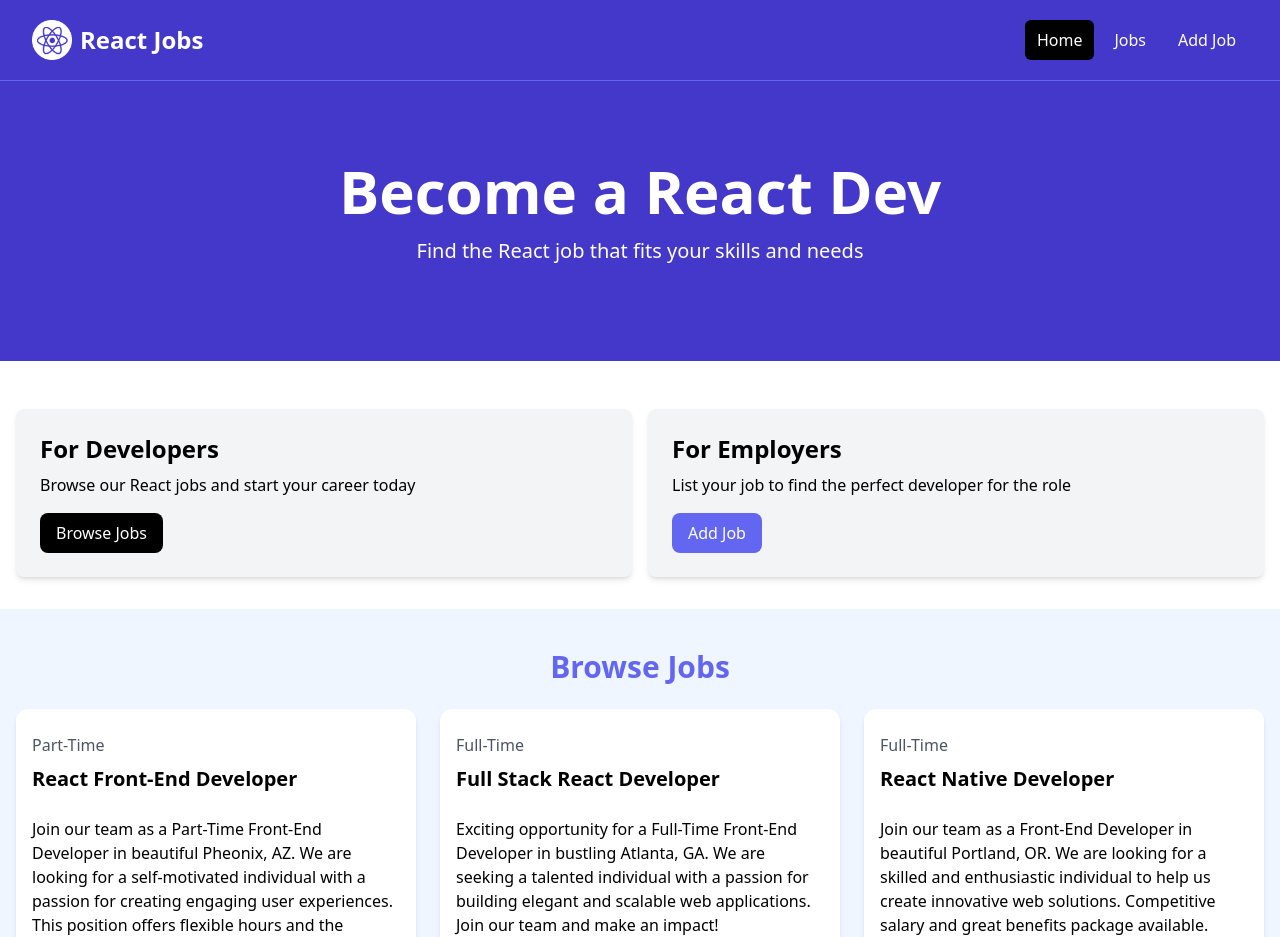
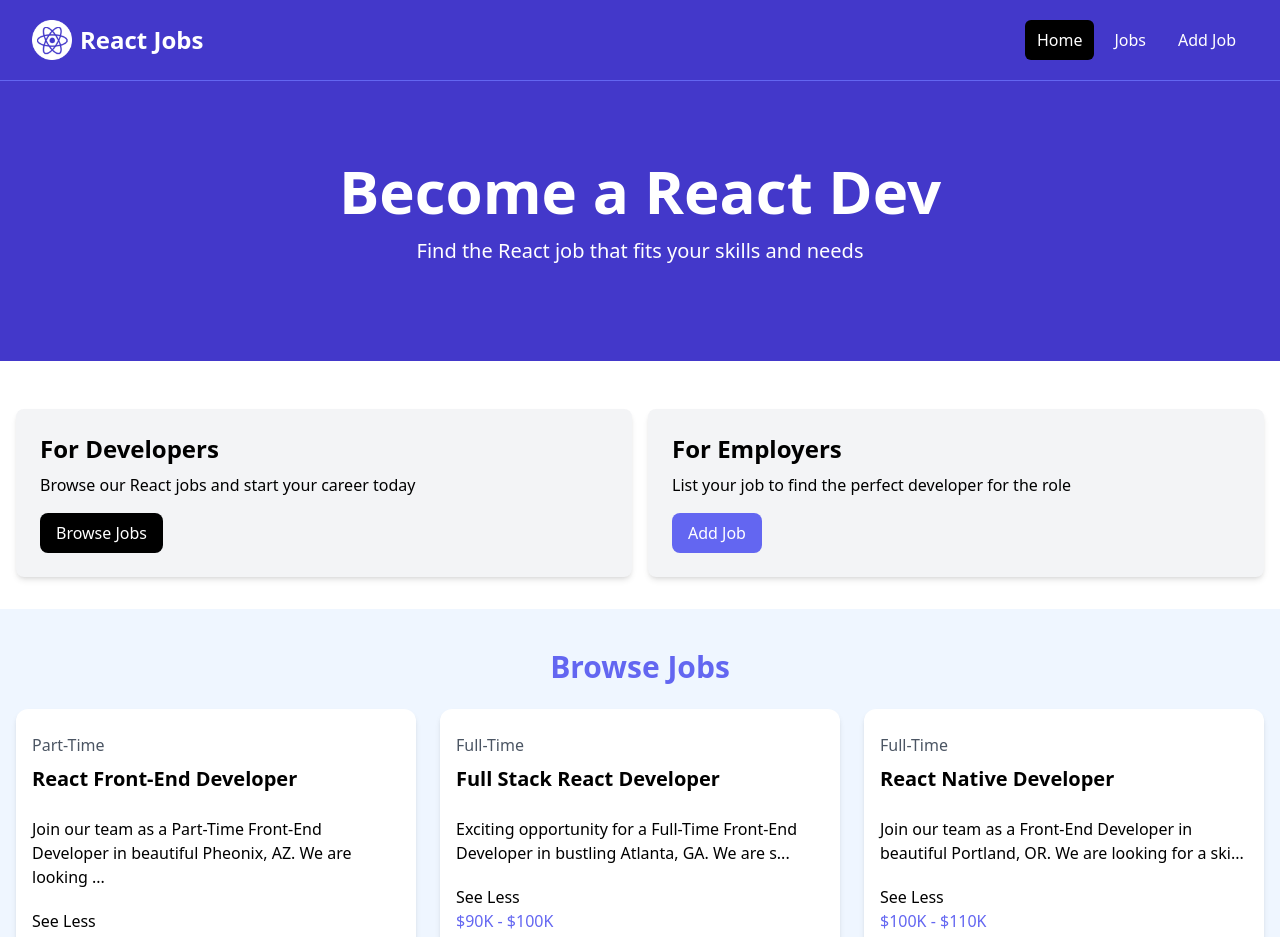
Before and after one commit to Papol14/job-portal-react, a React (Vite) app: page / in a window 1280 px wide. Shown: the top 937 px of the page. Built offline with nearby package versions, Linux system fonts and the light colour scheme.

Commit message:
Added desc toggler button

```diff
--- a/src/components/JobListing.jsx
+++ b/src/components/JobListing.jsx
@@ -1,6 +1,15 @@
 import { FaMapMarker } from "react-icons/fa";
+import { useState } from "react";
 
 const JobListing = ({ job }) => {
+  const [showFullDescription, setShowFullDescription] = useState(false);
+
+  let description = job.description;
+
+  if (!showFullDescription) {
+    description = description.substring(0, 90) + "...";
+  }
+
   return (
     <div className="bg-white rounded-xl shadow-md relative">
       <div className="p-4">
@@ -9,7 +18,13 @@ const JobListing = ({ job }) => {
           <h3 className="text-xl font-bold">{job.title}</h3>
         </div>
 
-        <div className="mb-5">{job.description}</div>
+        <div className="mb-5">{description}</div>
+
+        <button
+          onClick={() => setShowFullDescription((prevState) => !prevState)}
+        >
+          {!showFullDescription ? "See Less" : "See More"}
+        </button>
 
         <h3 className="text-indigo-500 mb-2">{job.salary}</h3>
 
```
